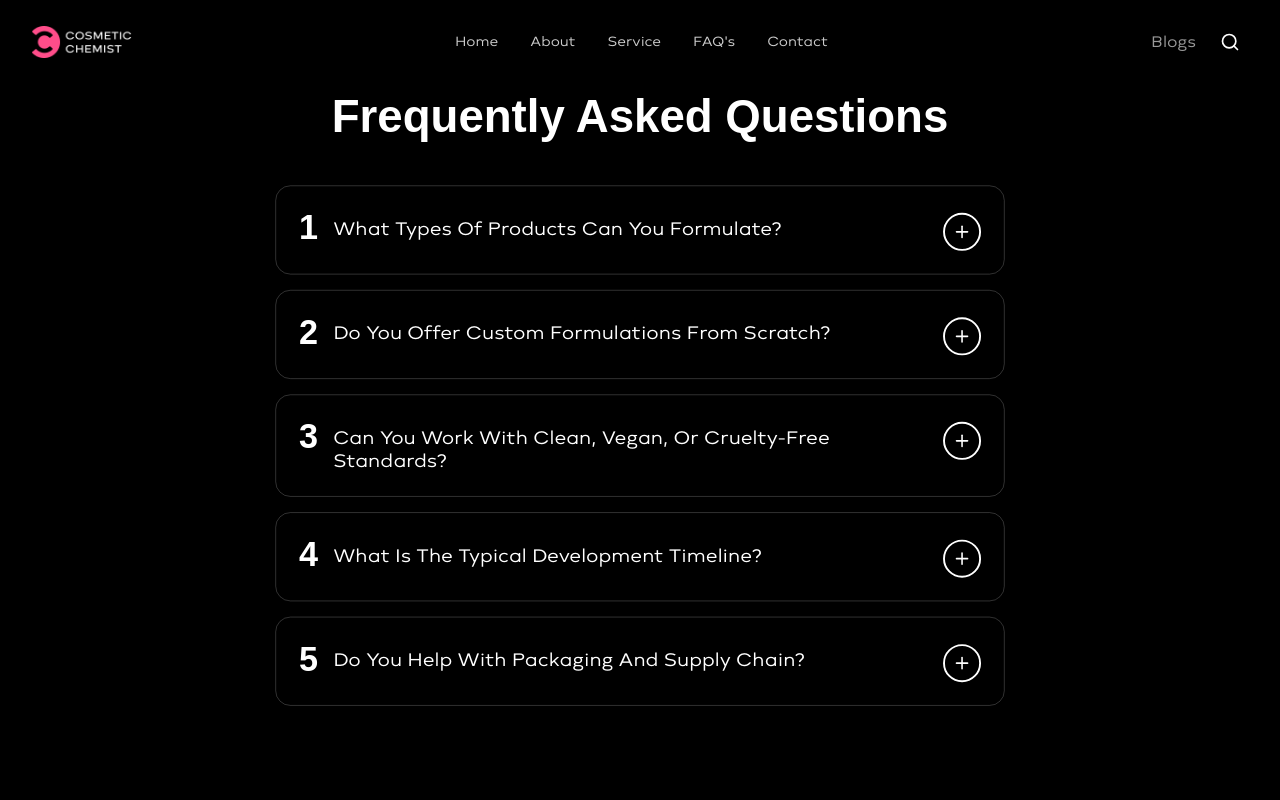
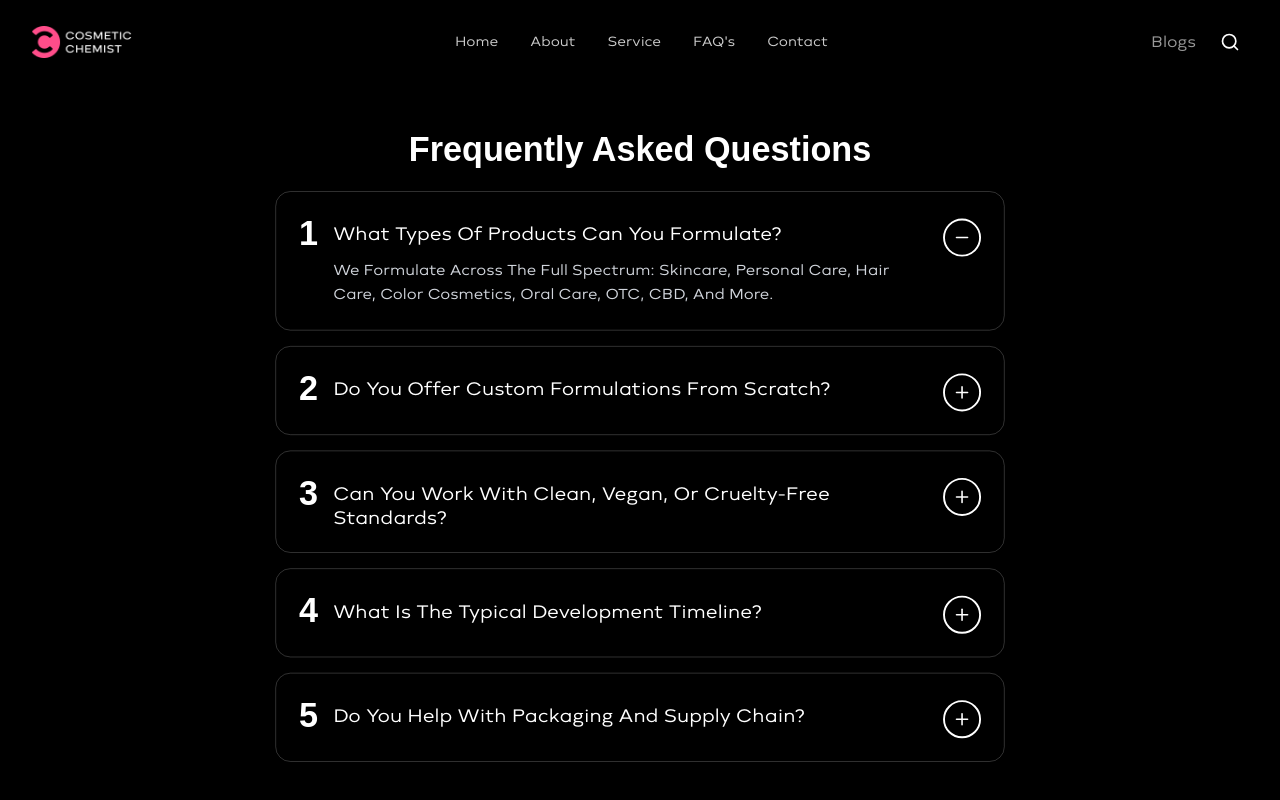
Before and after one commit to turnuptechnologies/cosmetic-3d, a Next.js app: page /faq in a window 1280 px wide. Shown: the top 800 px of the page. Built offline with nearby package versions, Linux system fonts and the light colour scheme; no server answers; a web font is replaced by a local one.

Commit message:
FAQ changes are done according to feedback

```diff
--- a/app/faq/page.jsx
+++ b/app/faq/page.jsx
@@ -4,7 +4,7 @@ import { useState } from 'react';
 import { Plus, Minus } from 'lucide-react';
 
 export default function FAQPage() {
-  const [openIndex, setOpenIndex] = useState(-1); // all closed by default
+  const [openIndex, setOpenIndex] = useState(0); // first item open by default
 
   const faqs = [
     {
@@ -36,7 +36,7 @@ export default function FAQPage() {
   return (
     <div className="min-h-screen bg-black text-white flex items-center justify-center px-4 sm:px-6 lg:px-8">
       <div className="max-w-3xl w-full scale-95">
-        <h1 className="text-3xl sm:text-4xl lg:text-5xl font-bold text-center mb-8 sm:mb-12">
+        <h1 className="text-4xl font-bold text-center mb-6 mt-16 sm:mt-20 md:mt-24 px-4 sm:px-6 md:px-8 max-w-4xl mx-auto">
           Frequently Asked Questions
         </h1>
 
@@ -59,11 +59,10 @@ export default function FAQPage() {
                       {faq.question}
                     </h3>
                     <div
-                      className={`overflow-hidden transition-all duration-300 ${
-                        openIndex === index
+                      className={`overflow-hidden transition-all duration-300 ${openIndex === index
                           ? 'max-h-80 opacity-100 mt-3'
                           : 'max-h-0 opacity-0'
-                      }`}
+                        }`}
                     >
                       <p className="text-gray-300 text-sm sm:text-base leading-relaxed">
                         {faq.answer}
```
